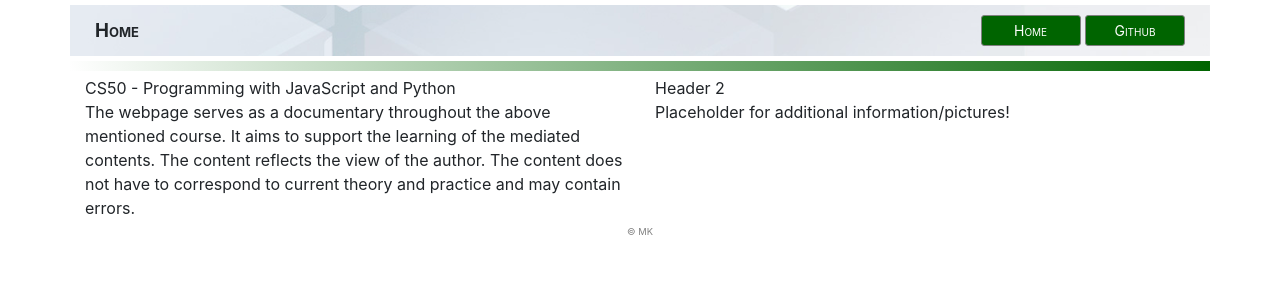
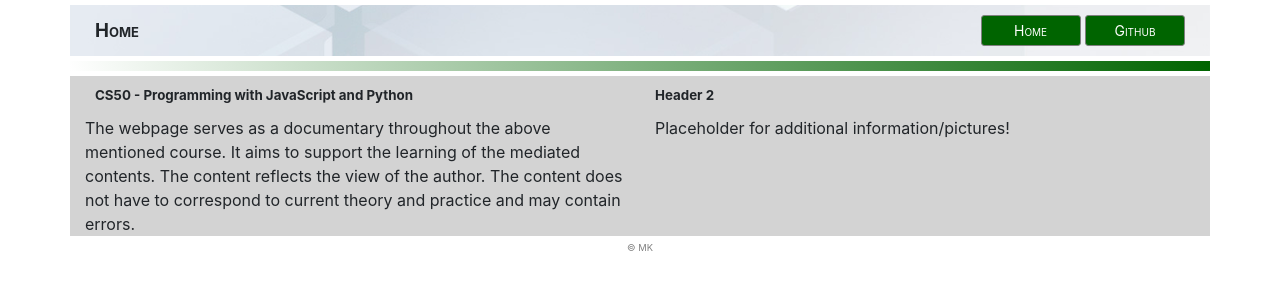
Before and after one commit to soed85/project0, a plain HTML site: page index.html in a window 1280 px wide. Drawn offline with nearby package versions, Linux system fonts and the light colour scheme.

Commit message:
Update of css

```diff
--- a/stylesheet.css
+++ b/stylesheet.css
@@ -67,3 +67,20 @@ th, td {
   color: grey;
   text-align: center;
 }
+
+.btn-secondary {
+  background-color: lightgrey;
+}
+
+.my-col {
+  /*border: 1px solid green;*/
+  background-color: lightgrey;
+}
+
+.my-row_4 {
+  height: auto;
+  padding: 10px;
+  background-color: lightgrey;
+  font-size: 10pt;
+  font-weight: bold;
+}
```
